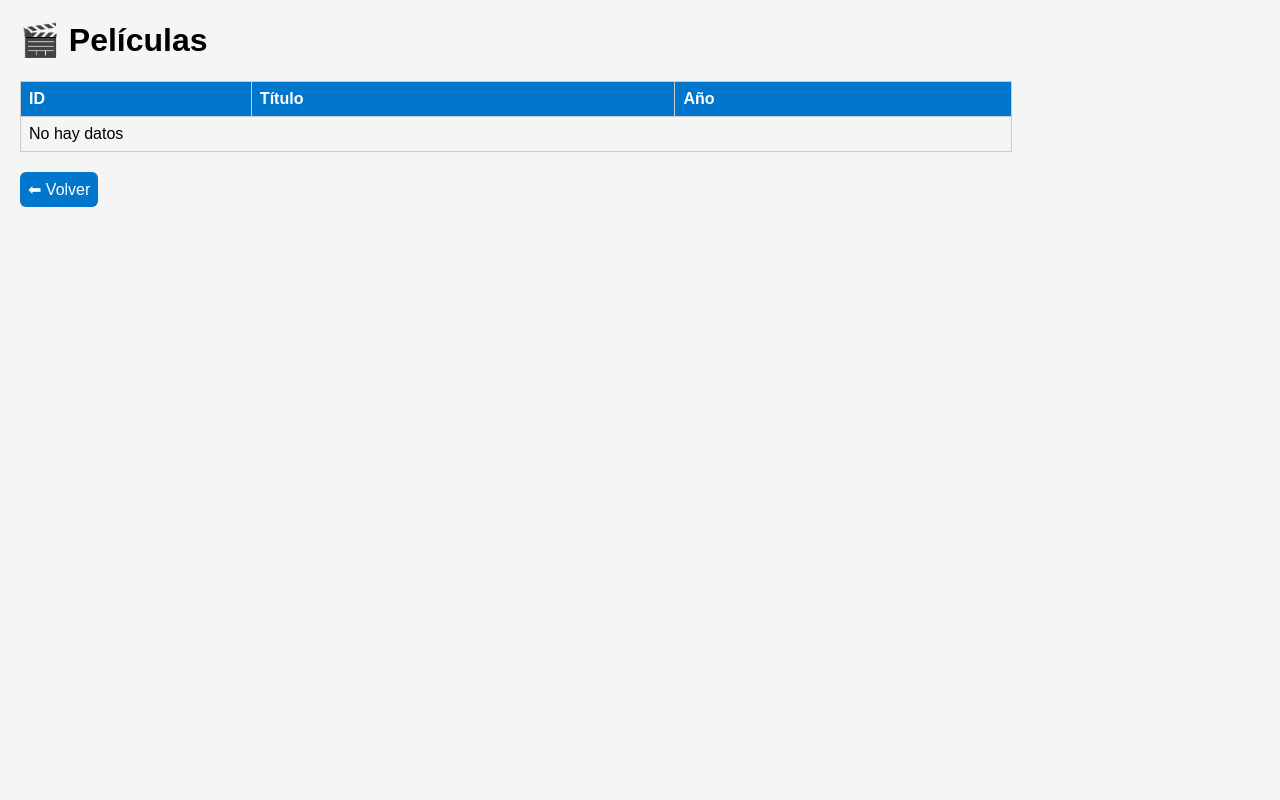
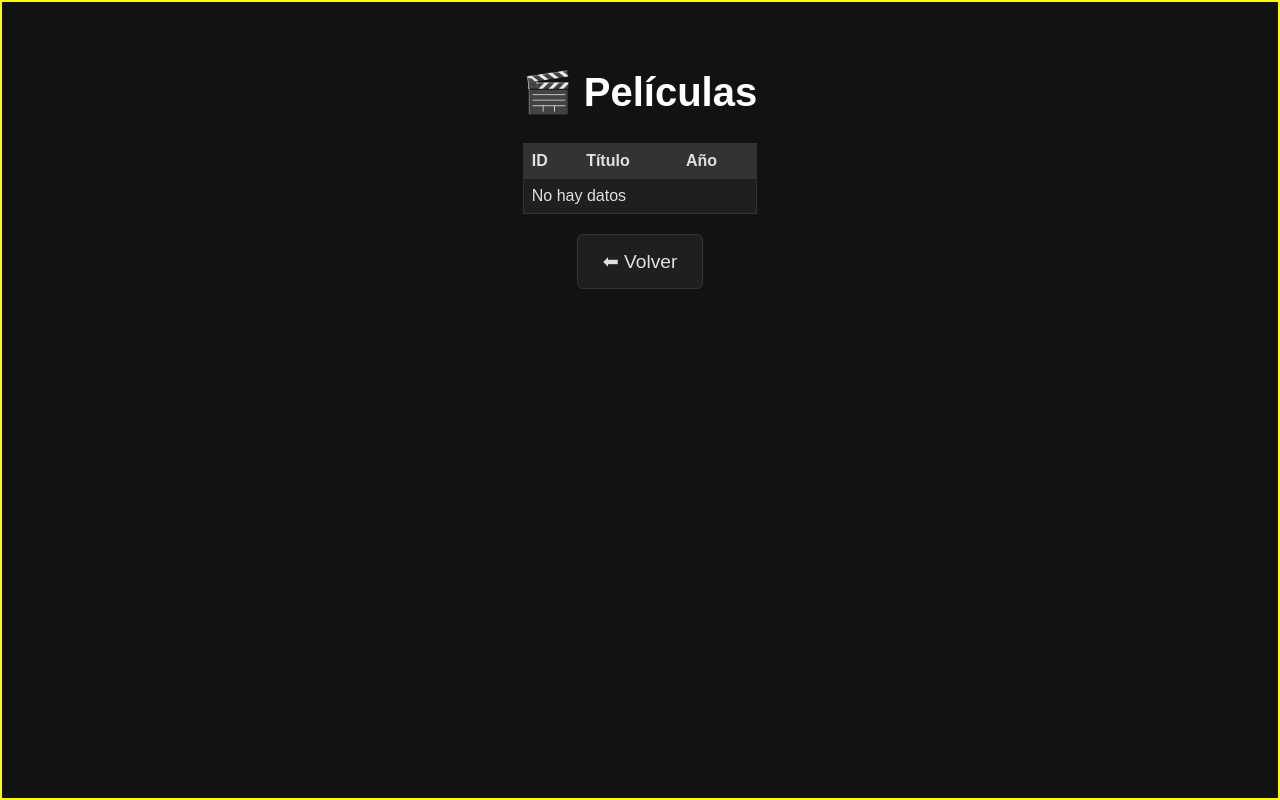
Before and after one commit to OctavioFloG/Octa_TopicosWebSakila, a PHP site: page /films.php in a window 1280 px wide. Run offline with PHP 8.4, Linux system fonts and the light colour scheme; data that the repository does not hold is empty.

Commit message:
improve design

```diff
--- a/films.php
+++ b/films.php
@@ -11,15 +11,91 @@
     <meta charset="UTF-8">
     <title>Películas Sakila</title>
     <style>
-        body { font-family: Arial, sans-serif; margin: 20px; background: #f5f5f5; }
-        table { border-collapse: collapse; width: 80%; margin-top: 20px; }
-        th, td { border: 1px solid #ccc; padding: 8px; text-align: left; }
-        th { background-color: #0077cc; color: white; }
-        a { display: inline-block; margin-top: 20px; text-decoration: none; padding: 8px; background: #0077cc; color: white; border-radius: 6px; }
-        a:hover { background: #005fa3; }
+        @keyframes rainbow-border {
+            0% { border-color: red; }
+            16% { border-color: orange; }
+            33% { border-color: yellow; }
+            50% { border-color: green; }
+            66% { border-color: blue; }
+            83% { border-color: indigo; }
+            100% { border-color: violet; }
+        }
+
+        body {
+            font-family: Arial, sans-serif;
+            margin: 0;
+            padding: 0;
+            background: #121212;
+            color: #e0e0e0;
+            display: flex;
+            flex-direction: column;
+            align-items: center;
+            padding: 20px;
+            min-height: 100vh;
+            box-sizing: border-box;
+            border: 2px solid;
+            animation: rainbow-border 5s infinite;
+        }
+        .container {
+            text-align: center;
+            padding: 20px;
+            max-width: 90%;
+            box-sizing: border-box;
+        }
+        h1 {
+            color: #ffffff;
+            font-size: 2.5rem;
+        }
+        table {
+            border-collapse: collapse;
+            width: 100%;
+            max-width: 800px;
+            margin-top: 20px;
+            background: #1f1f1f;
+            color: #e0e0e0;
+        }
+        th, td {
+            border: 1px solid #333;
+            padding: 8px;
+            text-align: left;
+        }
+        th {
+            background-color: #333;
+        }
+        a {
+            display: inline-block;
+            margin-top: 20px;
+            text-decoration: none;
+            padding: 15px 25px;
+            background: #1f1f1f;
+            color: #e0e0e0;
+            border: 1px solid #333;
+            border-radius: 6px;
+            transition: background 0.3s, color 0.3s;
+            font-size: 1.2rem;
+        }
+        a:hover {
+            background: #333;
+            color: #ffffff;
+        }
+
+        @media (max-width: 600px) {
+            h1 {
+                font-size: 2rem;
+            }
+            table {
+                font-size: 1rem;
+                max-width: 90%;
+            }
+            a {
+                font-size: 1rem;
+                padding: 10px 20px;
+            }
+        }
     </style>
 </head>
 <body>
+    <div class="container">
         <h1>🎬 Películas</h1>
         <table>
             <tr><th>ID</th><th>Título</th><th>Año</th></tr>
@@ -34,6 +110,7 @@
             ?>
         </table>
         <a href="index.php">⬅ Volver</a>
+    </div>
 </body>
 </html>
 
```
Also changed, not shown: actors.php (+83 -6 lines), index.php (+66 -8 lines). Lines whose indentation alone changed are shown as unchanged.
